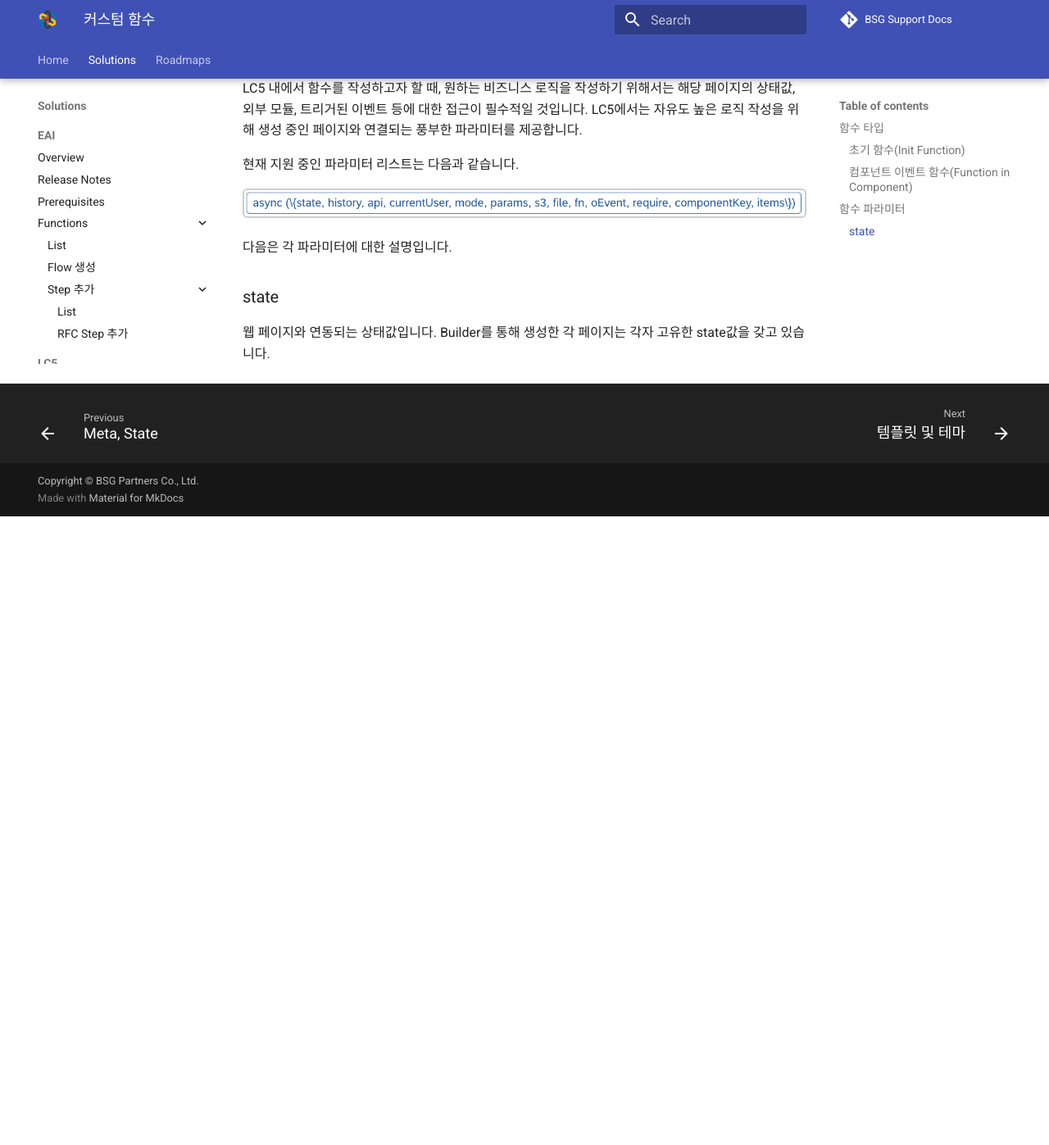
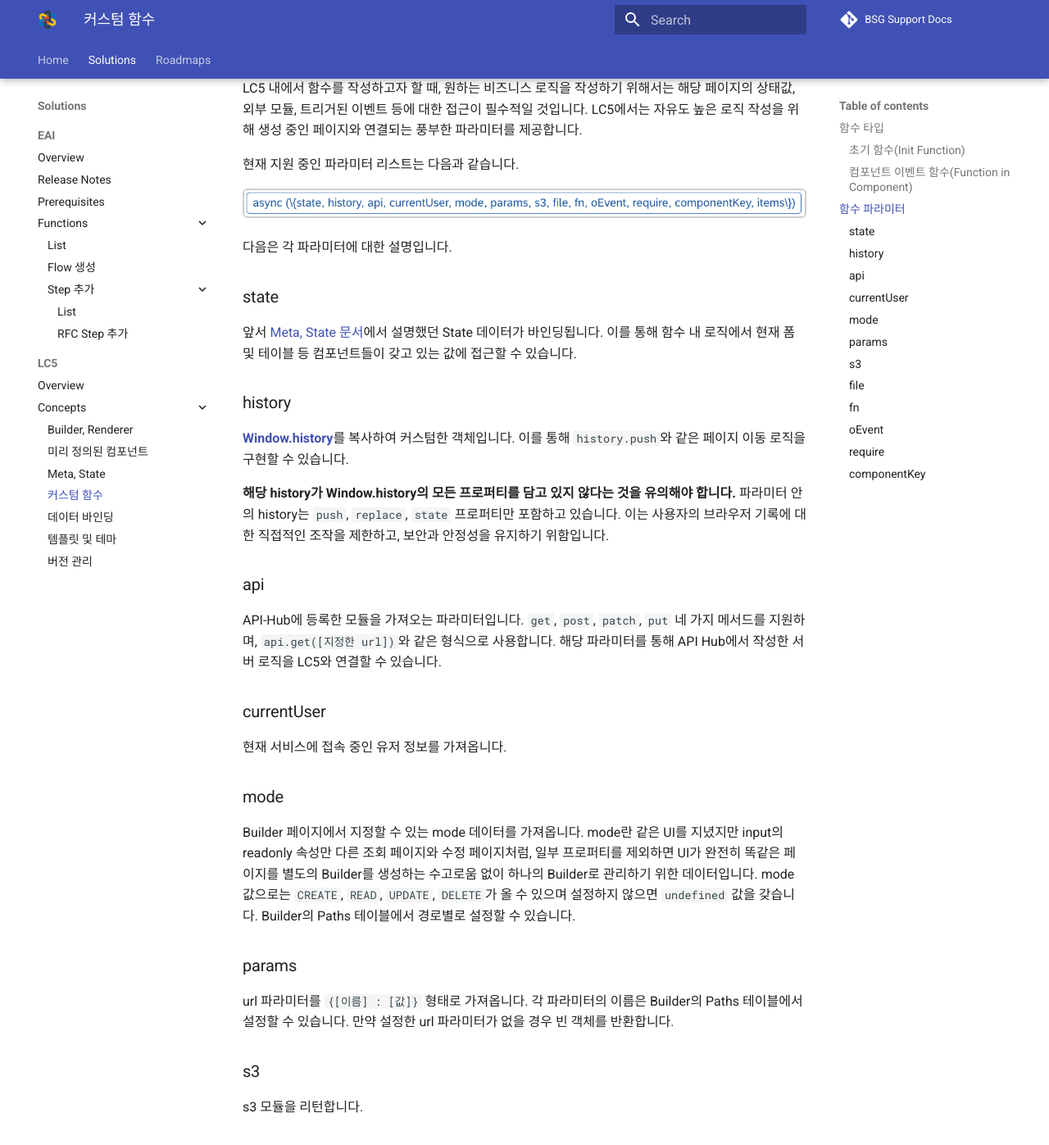
Before and after one commit to bsgp/docs, an MkDocs documentation site: the page built from docs/lc5/concepts/function.md, in a window 1280 px wide and 1400 px high, scrolled down 824 px. Shown: the top 1397 px of the window at 82% size. Built offline with MkDocs 1.6.1 and Material for MkDocs 9.7.7, drawn with Linux system fonts in a browser that asks for light colours; comment, search, counter and statistics services are not loaded; before the commit the page ends 1454 px from its top, so only the background shows below that; some of the changed text lies outside the part shown.

Commit message:
feat(lc5) : 함수 파트 1차 작성

```diff
--- a/docs/lc5/concepts/function.md
+++ b/docs/lc5/concepts/function.md
@@ -1,8 +1,8 @@
 # 커스텀 함수
 
-LC5 내에서는 페이지에서 실행될 함수를 작성할 수 있으며, 페이지의 렌더링 사이클 및 컴포넌트 이벤트 핸들러와 이를 연결하여 호출하는 것이 가능합니다.
+LC5 Builder에서는 페이지에서 실행될 함수를 작성할 수 있으며, 페이지의 렌더링 사이클 및 컴포넌트 이벤트 핸들러와 이를 연결하여 호출하는 것이 가능합니다.
 
-이를 통해 복잡한 비즈니스 로직을 연결하여 자유도 높은 웹 서비스 개발이 가능합니다.
+이를 통해 복잡한 비즈니스 로직을 연결하여 자유도 높은 웹 서비스를 개발할 수 있습니다.
 
 ## 함수 타입
 
@@ -30,4 +30,50 @@ LC5 내에서 함수를 작성하고자 할 때, 원하는 비즈니스 로직
 
 ### state
 
-웹 페이지와 연동되는 상태값입니다. Builder를 통해 생성한 각 페이지는 각자 고유한 state값을 갖고 있습니다.
+앞서 [Meta, State 문서](meta_state.md)에서 설명했던 State 데이터가 바인딩됩니다. 이를 통해 함수 내 로직에서 현재 폼 및 테이블 등 컴포넌트들이 갖고 있는 값에 접근할 수 있습니다.
+
+### history
+
+[**Window.history**](https://developer.mozilla.org/en-US/docs/Web/API/History)를 복사하여 커스텀한 객체입니다. 이를 통해 `history.push`와 같은 페이지 이동 로직을 구현할 수 있습니다.
+
+**해당 history가 Window.history의 모든 프로퍼티를 담고 있지 않다는 것을 유의해야 합니다.** 파라미터 안의 history는 `push`, `replace`, `state` 프로퍼티만 포함하고 있습니다. 이는 사용자의 브라우저 기록에 대한 직접적인 조작을 제한하고, 보안과 안정성을 유지하기 위함입니다.
+
+### api
+
+API-Hub에 등록한 모듈을 가져오는 파라미터입니다. `get`, `post`, `patch`, `put` 네 가지 메서드를 지원하며, `api.get([지정한 url])`와 같은 형식으로 사용합니다. 해당 파라미터를 통해 API Hub에서 작성한 서버 로직을 LC5와 연결할 수 있습니다.
+
+### currentUser
+
+현재 서비스에 접속 중인 유저 정보를 가져옵니다.
+
+### mode
+
+Builder 페이지에서 지정할 수 있는 mode 데이터를 가져옵니다. mode란 같은 UI를 지녔지만 input의 readonly 속성만 다른 조회 페이지와 수정 페이지처럼, 일부 프로퍼티를 제외하면 UI가 완전히 똑같은 페이지를 별도의 Builder를 생성하는 수고로움 없이 하나의 Builder로 관리하기 위한 데이터입니다. mode 값으로는 `CREATE`, `READ`, `UPDATE`, `DELETE`가 올 수 있으며 설정하지 않으면 `undefined` 값을 갖습니다. Builder의 Paths 테이블에서 경로별로 설정할 수 있습니다.
+
+### params
+
+url 파라미터를 `{[이름] : [값]}` 형태로 가져옵니다. 각 파라미터의 이름은 Builder의 Paths 테이블에서 설정할 수 있습니다. 만약 설정한 url 파라미터가 없을 경우 빈 객체를 반환합니다.
+
+### s3
+
+s3 모듈을 리턴합니다.
+
+### file
+
+file 모듈을 리턴합니다.
+
+### fn
+
+Builder에서 설정한 Global Functions를 가져옵니다. Global Functions란 초기 함수, 컴포넌트 함수 등 여러 함수에서 재사용할 수 있는 함수 로직을 저장할 수 있는 공간으로 Builder에서 설정할 수 있습니다. 주로 반복되는 함수 코드를 줄이고자 할 때 용이하며, 호출 시 지정한 이름을 붙여 `fn.funcName()` 형식으로 활용하면 됩니다. 지정한 Global Functions가 없을 경우 빈 객체를 반환합니다.
+
+### oEvent
+
+컴포넌트 이벤트 함수일 경우 이벤트 객체가 담깁니다. 이를 통해 이벤트로 들어온 value나 target 등에 접근할 수 있습니다. 초기 함수여서 이벤트가 들어오지 않을 경우 undefined를 반환합니다.
+
+### require
+
+???
+
+### componentKey
+
+컴포넌트 이벤트 함수일 경우 함수가 호출된 컴포넌트의 key를 반환합니다.
--- a/mkdocs.yml
+++ b/mkdocs.yml
@@ -21,8 +21,8 @@ nav:
               - "Builder, Renderer": "lc5/concepts/builder_renderer.md"
               - "미리 정의된 컴포넌트": "lc5/concepts/prebuilt_components.md"
               - "Meta, State": "lc5/concepts/meta_state.md"
+              - "커스텀 함수": "lc5/concepts/function.md"
               - "데이터 바인딩": "lc5/concepts/binding.md"
-              - "커스텀 함수": "lc5/concepts/function.md"
               - "템플릿 및 테마": "lc5/concepts/templates.md"
               - "버전 관리": "lc5/concepts/versioning.md"
   - Roadmaps:
```
Also changed, not shown: docs/lc5/index.md (+1 -1 lines).
